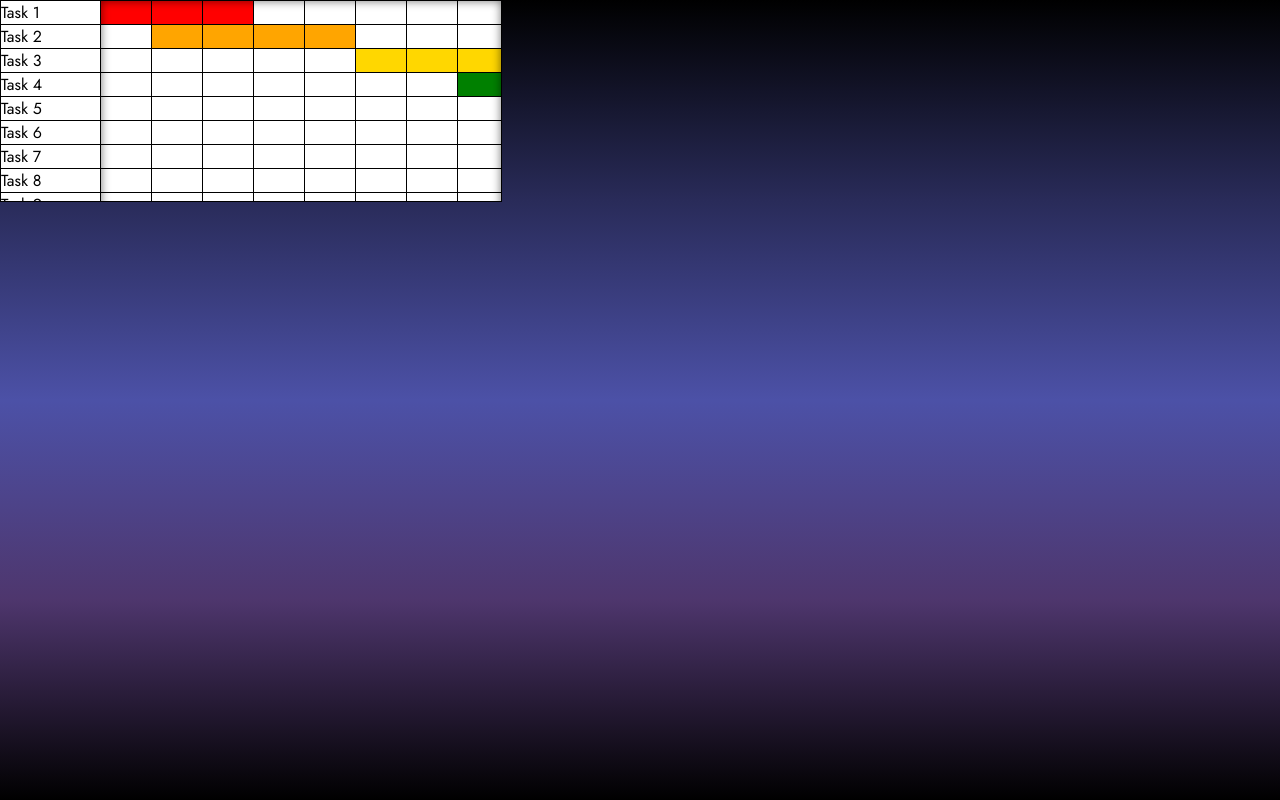
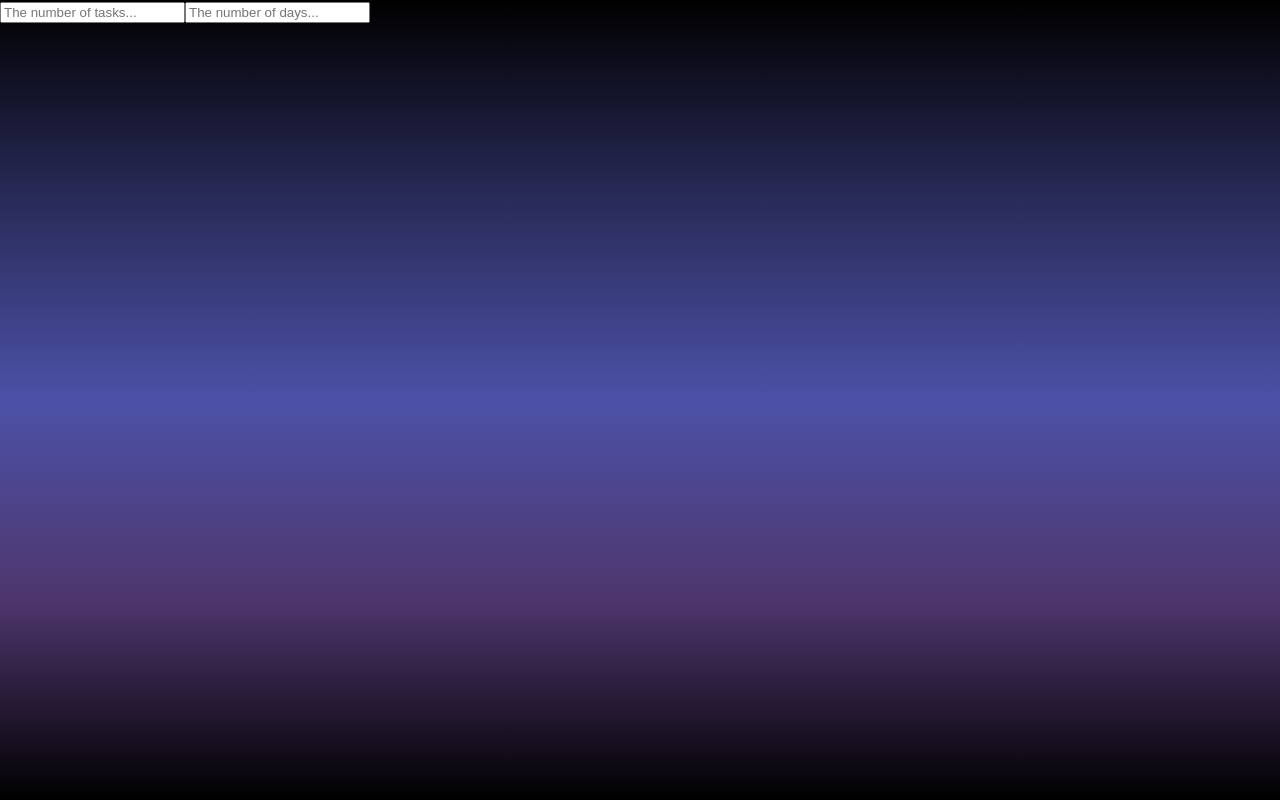
Before and after one commit to Khangdang1690/cascade, a React (Vite) app: page / in a window 1280 px wide. Built offline with nearby package versions, Linux system fonts and the light colour scheme.

Commit message:
Simple info form for testing

```diff
--- a/src/App.jsx
+++ b/src/App.jsx
@@ -2,11 +2,13 @@ import { useState } from "react";
 import "./index.css";
 import "./App.css";
 import Test from "./components/Test";
+import PreTest from "./components/PreTest";
 
 function App() {
   return (
     <div>
-      <Test />
+      <PreTest />
+      {/* <Test /> */}
     </div>
   );
 }
--- /dev/null
+++ b/src/components/PreTest.jsx
@@ -0,0 +1,68 @@
+import React, { useEffect, useState } from "react";
+import Test from "./Test";
+
+const PreTest = () => {
+  const [tasks, setTasks] = useState(-1);
+  const [days, setDays] = useState(-1);
+  const [durations, setDurations] = useState([]);
+  const [start, setStart] = useState(-1);
+  const [end, setEnd] = useState(-1);
+
+  useEffect(() => {
+    let array = [];
+    if (start > 0 && end > 0 && start < end) {
+      array.push(start);
+      array.push(end);
+      setDurations([...durations, array]);
+      setStart(-1);
+      setEnd(-1);
+      console.log(durations);
+    }
+  }, [start, end]);
+
+  return (
+    <div>
+      <form action="">
+        <input
+          type="text"
+          placeholder="The number of tasks..."
+          onChange={(e) => {
+            setTasks(parseInt(e.target.value));
+          }}
+        />
+        <input
+          type="text"
+          placeholder="The number of days..."
+          onChange={(e) => {
+            setDays(parseInt(e.target.value));
+          }}
+        />
+        {Array.from({ length: tasks }).map((_, id) => {
+          return (
+            <div>
+              <input
+                type="text"
+                placeholder={`Start day of task ${id + 1}...`}
+                onChange={(e) => {
+                  setStart(parseInt(e.target.value));
+                }}
+              />
+              <input
+                type="text"
+                placeholder={`End day of task ${id + 1}...`}
+                onChange={(e) => {
+                  setEnd(parseInt(e.target.value));
+                }}
+              />
+            </div>
+          );
+        })}
+      </form>
+      {tasks > 0 && days > 0 && durations.length == tasks && (
+        <Test n={tasks} days={days} chartdata={durations} />
+      )}
+    </div>
+  );
+};
+
+export default PreTest;
--- a/src/components/Test.jsx
+++ b/src/components/Test.jsx
@@ -1,27 +1,27 @@
 import React from "react";
 import "./Test.css";
 
-const Test = () => {
-  const n = 11;
-  const days = 30;
-  const chartdata = [
-    [1, 3],
-    [2, 5],
-    [6, 8],
-    [8, 10],
-    [11, 13],
-    [13, 15],
-    [13, 20],
-    [17, 22],
-    [23, 24],
-    [25, 30],
-    [30, 30],
-  ];
+const Test = (props) => {
+  // const n = 11;
+  // const days = 30;
+  // const chartdata = [
+  //   [1, 3],
+  //   [2, 5],
+  //   [6, 8],
+  //   [8, 10],
+  //   [11, 13],
+  //   [13, 15],
+  //   [13, 20],
+  //   [17, 22],
+  //   [23, 24],
+  //   [25, 30],
+  //   [30, 30],
+  // ];
 
   return (
-    <div class="chart">
-      <div class="tasks">
-        {Array.from({ length: n }).map((task, id) => {
+    <div className="chart">
+      <div className="tasks">
+        {Array.from({ length: props.n }).map((task, id) => {
           return (
             <div className="task" contenteditable="true">
               {`Task ${id + 1}`}
@@ -29,15 +29,15 @@ const Test = () => {
           );
         })}
       </div>
-      <div class="timeline_wrapper">
-        <div class="timeline">
-          {Array.from({ length: n }).map((task, id) => {
+      <div className="timeline_wrapper">
+        <div className="timeline">
+          {Array.from({ length: props.n }).map((task, id) => {
             return (
               <div className="timerow">
-                {Array.from({ length: days }).map((days, id2) => {
+                {Array.from({ length: props.days }).map((days, id2) => {
                   if (
-                    id2 + 1 >= chartdata[id][0] &&
-                    id2 + 1 <= chartdata[id][1]
+                    id2 + 1 >= props.chartdata[id][0] &&
+                    id2 + 1 <= props.chartdata[id][1]
                   ) {
                     return (
                       <div
```
